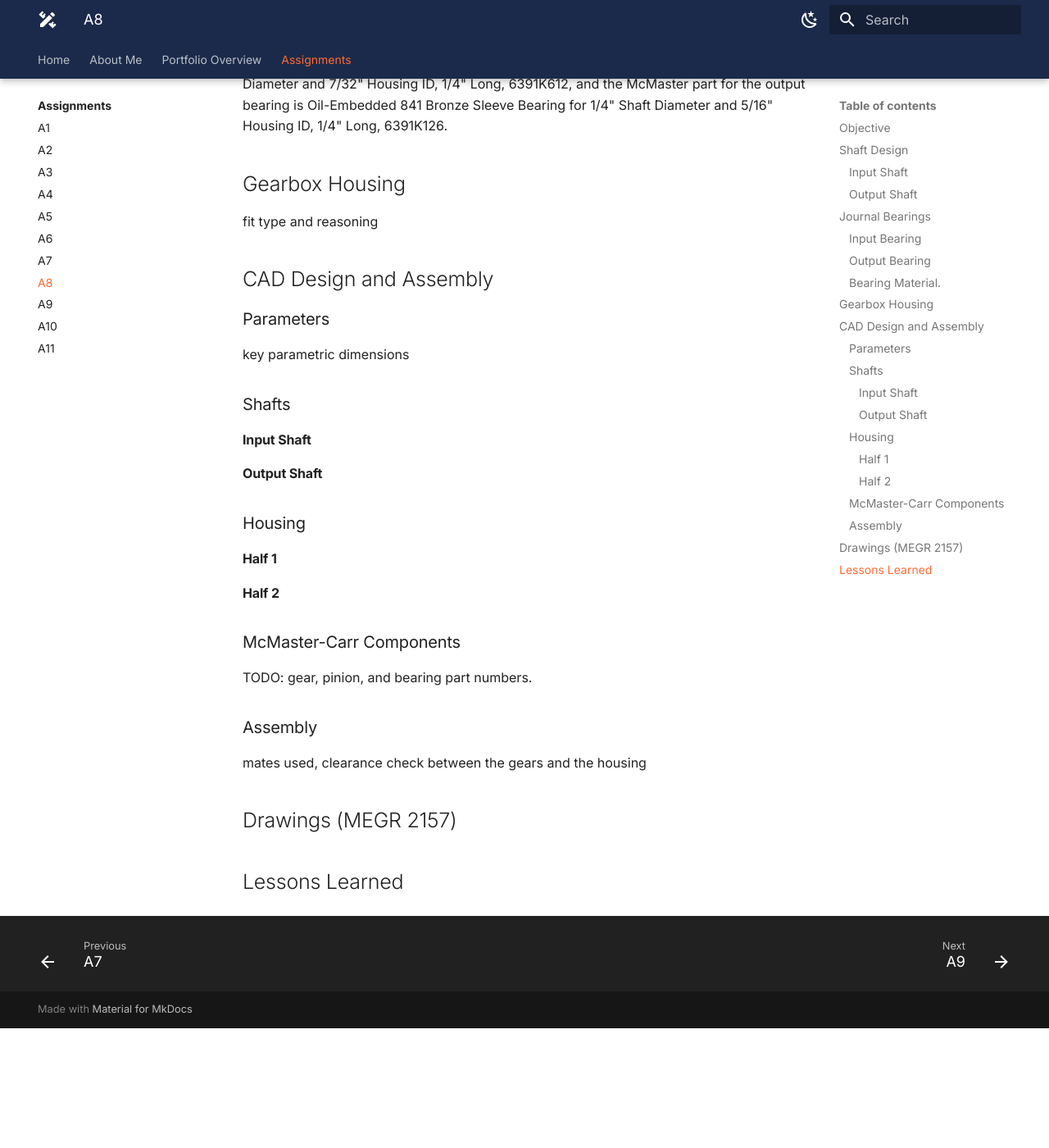
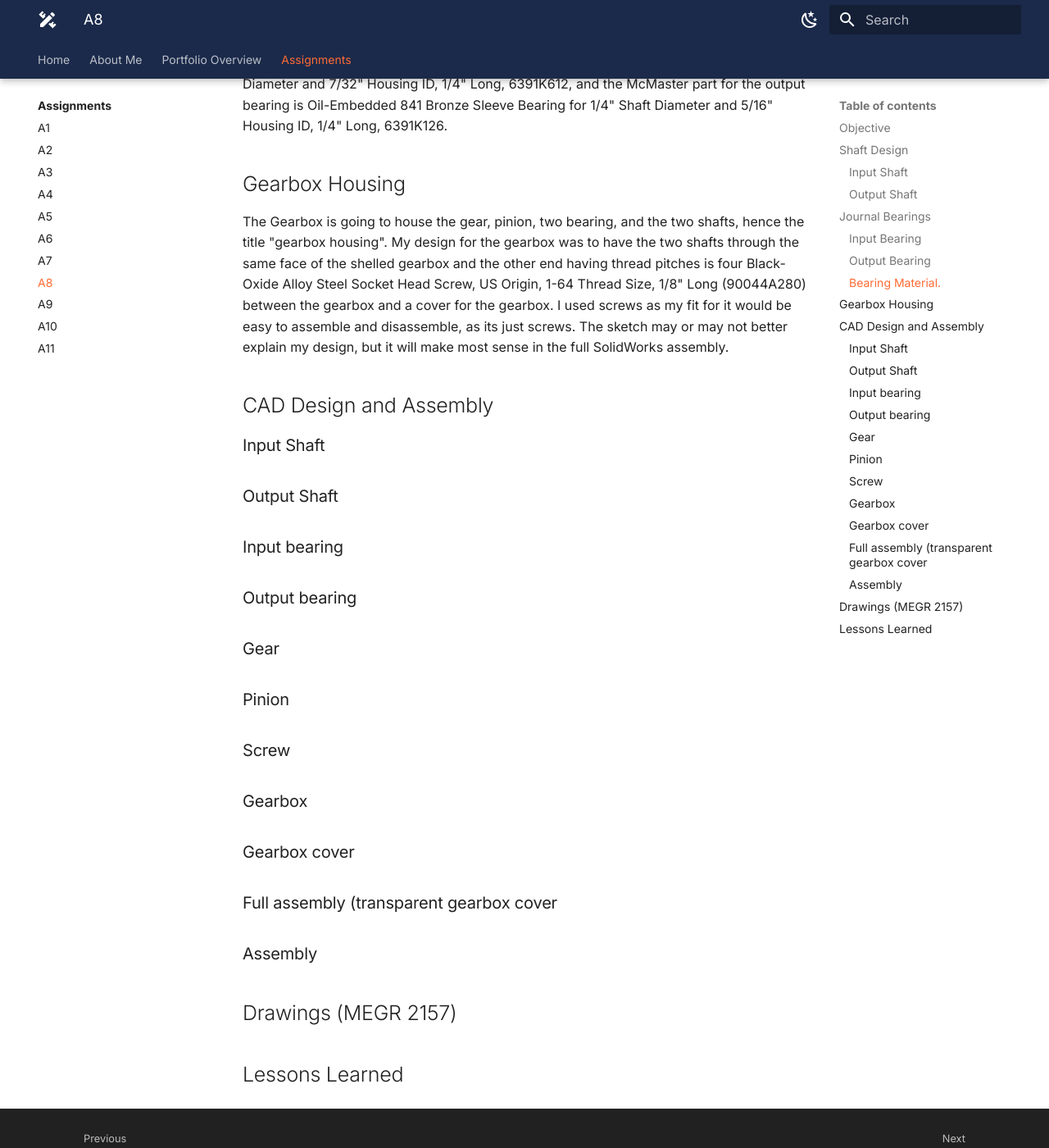
Before and after one commit to ajchiocca/megr2157-portfolio, an MkDocs documentation site: the page built from docs/assignments/A08/index.md, in a window 1280 px wide and 1400 px high, scrolled down 2003 px. Shown: the whole window at 82% size. Built offline with MkDocs 1.6.1 and Material for MkDocs 9.7.7, drawn with Linux system fonts in a browser that asks for light colours; before the commit the page ends 3257 px from its top, so only the background shows below that.

Commit message:
Update gearbox design details in index.md
Removed unnecessary sections and added details about the gearbox design, including materials and components.

```diff
--- a/docs/assignments/A08/index.md
+++ b/docs/assignments/A08/index.md
@@ -39,39 +39,33 @@ For the output bearing, the calculated velocity was 71.994 inches*s, pressure 50
 I chose the bearing material to be dry graphite for both. It is known that its better for the gears to be dissimilar material, which initially I wanted one of the gears material to be phenolics as its one the list of materials in the weeks slides and is still above the shafts PV value. I used solid works to design the gearbox, which to my knowledge doesnt support phenolic material, as in its not a material I could just choose from the catalog. For simplicity, I made them both dry graphite. With a chosen material, the correct bearing can be found on McMaster as long as its the right shaft diameter and length. The McMaster part for the input bearing is Oil-Embedded 841 Bronze Sleeve Bearing for 1/8" Shaft Diameter and 7/32" Housing ID, 1/4" Long, 6391K612, and the McMaster part for the output bearing is Oil-Embedded 841 Bronze Sleeve Bearing for 1/4" Shaft Diameter and 5/16" Housing ID, 1/4" Long, 6391K126.
 
 ## Gearbox Housing
-
-
-
-fit type and reasoning
+The Gearbox is going to house the gear, pinion, two bearing, and the two shafts, hence the title "gearbox housing". My design for the gearbox was to have the two shafts through the same face of the shelled gearbox and the other end having thread pitches is four Black-Oxide Alloy Steel Socket Head Screw, US Origin, 1-64 Thread Size, 1/8" Long (90044A280) between the gearbox and a cover for the gearbox. I used screws as my fit for it would be easy to assemble and disassemble, as its just screws. The sketch may or may not better explain my design, but it will make most sense in the full SolidWorks assembly.
 
 ## CAD Design and Assembly
-<!-- 45%. Parametric critical features starting from known parameters; list McMaster downloads; rest of the model. Note units. -->
 
-### Parameters
-key parametric dimensions
+### Input Shaft
 
-### Shafts
+### Output Shaft
 
-#### Input Shaft
+### Input bearing
 
+### Output bearing
 
-#### Output Shaft
+### Gear
 
+### Pinion
 
-### Housing
+### Screw
 
-#### Half 1
+### Gearbox
 
-#### Half 2
+### Gearbox cover
 
+### Full assembly (transparent gearbox cover
 
-### McMaster-Carr Components
-TODO: gear, pinion, and bearing part numbers.
 
 ### Assembly
 
-
-mates used, clearance check between the gears and the housing
 
 ## Drawings (MEGR 2157)
 <!-- 30%. Six multi-view drawings + one assembly. Third-angle projection, ASME Y14.5, tolerance block X.X ±.02 / X.XX ±.01 / X.XXX ±.005, at least two callouts with different tolerancing on critical features. Delete this section if drawings go on a separate page. -->
```
